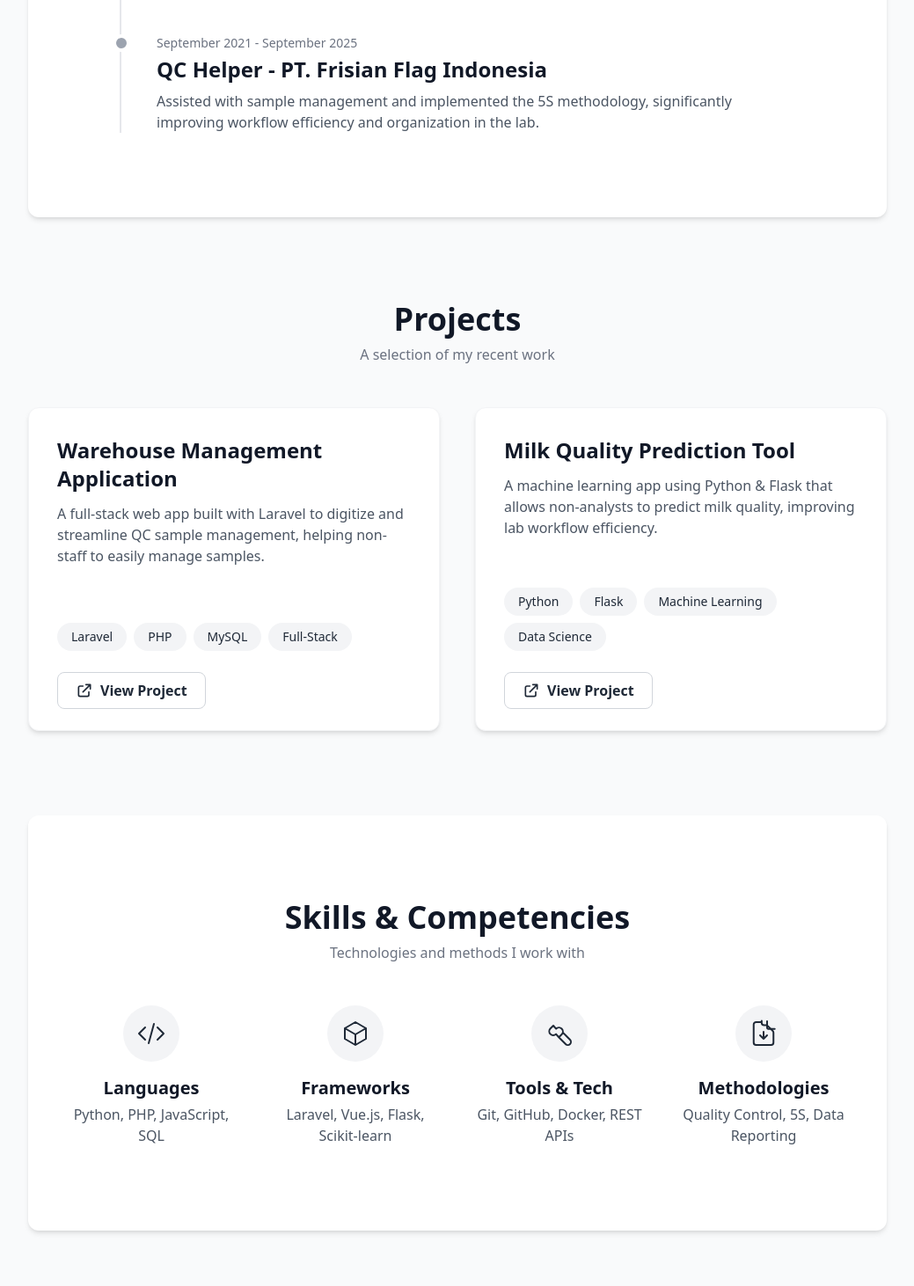
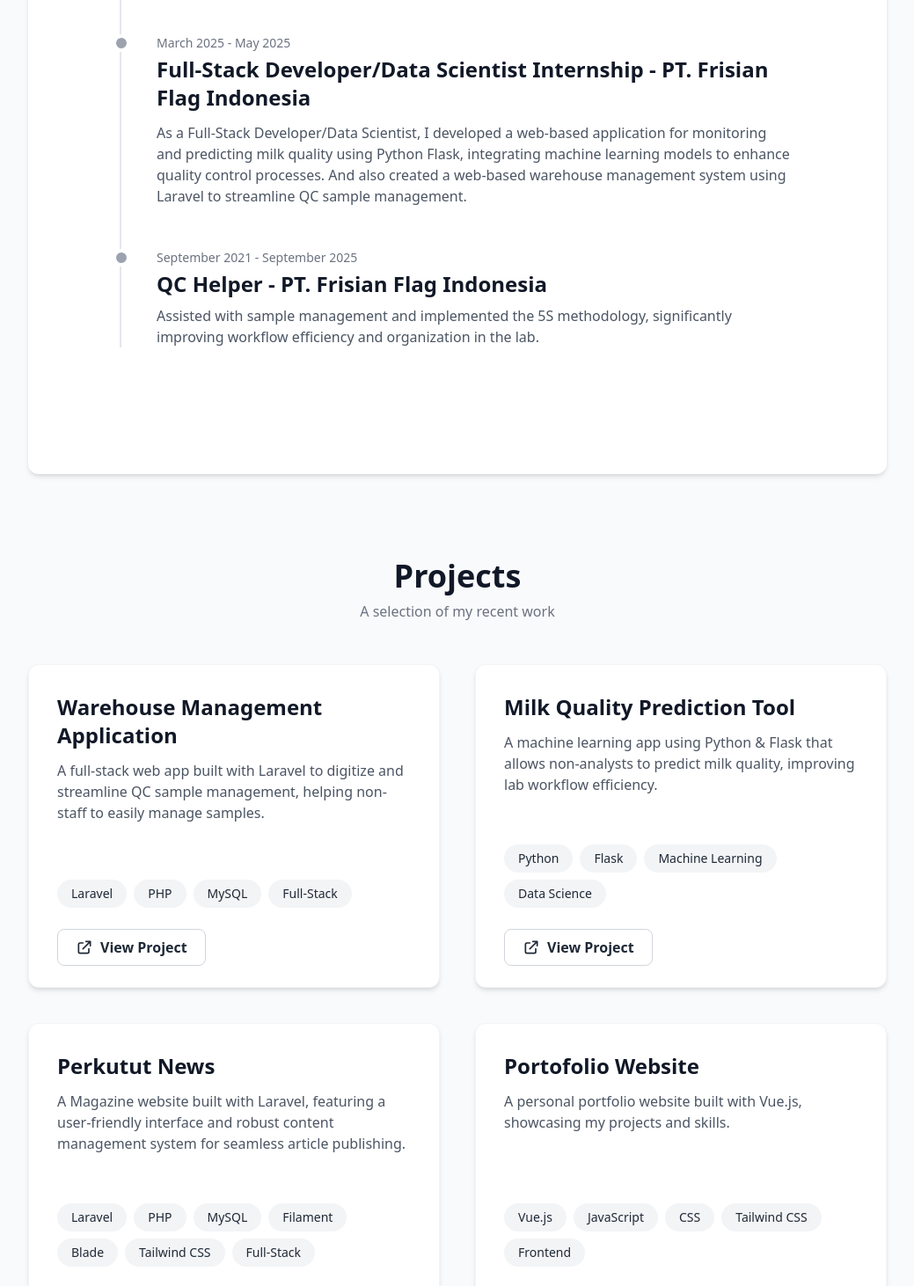
Before and after one commit to kolomonyong/Porto, a Vue app: page / in a window 1280 px wide. Shown: the part 1720-3182 px from the top of the page at 88% size, without its empty margins (120-1159 px from the left). Built offline with nearby package versions, Linux system fonts and the light colour scheme.

Commit message:
new update

```diff
--- a/src/components/Experience.vue
+++ b/src/components/Experience.vue
@@ -26,6 +26,24 @@
         <div
           class="absolute w-5 h-5 bg-gray-400 rounded-full -left-2.5 border-4 border-white"
         ></div>
+        <p class="text-sm font-medium text-gray-500">March 2025 - May 2025</p>
+        <h3 class="text-2xl font-semibold text-gray-900 mt-1">
+          Full-Stack Developer/Data Scientist Internship - PT. Frisian Flag
+          Indonesia
+        </h3>
+        <p class="text-gray-600 mt-3">
+          As a Full-Stack Developer/Data Scientist, I developed a web-based
+          application for monitoring and predicting milk quality using Python
+          Flask, integrating machine learning models to enhance quality control
+          processes. And also created a web-based warehouse management system
+          using Laravel to streamline QC sample management.
+        </p>
+      </div>
+
+      <div class="mb-12 mt-12">
+        <div
+          class="absolute w-5 h-5 bg-gray-400 rounded-full -left-2.5 border-4 border-white"
+        ></div>
         <p class="text-sm font-medium text-gray-500">
           September 2021 - September 2025
         </p>
--- a/src/components/Footer.vue
+++ b/src/components/Footer.vue
@@ -6,7 +6,7 @@
       </p>
       <div class="flex justify-center gap-6 my-4">
         <a
-          href="#"
+          href="www.linkedin.com/in/irfan-fauzan-rahman-b3053a214"
           target="_blank"
           class="hover:text-gray-900 transition-colors"
         >
--- a/src/components/Projects.vue
+++ b/src/components/Projects.vue
@@ -36,5 +36,27 @@ const projects = ref([
     techStack: ["Python", "Flask", "Machine Learning", "Data Science"],
     url: "#", // <-- UPDATE THIS URL
   },
+  {
+    title: "Perkutut News",
+    description:
+      "A Magazine website built with Laravel, featuring a user-friendly interface and robust content management system for seamless article publishing.",
+    techStack: [
+      "Laravel",
+      "PHP",
+      "MySQL",
+      "Filament",
+      "Blade",
+      "Tailwind CSS",
+      "Full-Stack",
+    ],
+    url: "#", // <-- UPDATE THIS URL
+  },
+  {
+    title: "Portofolio Website",
+    description:
+      "A personal portfolio website built with Vue.js, showcasing my projects and skills.",
+    techStack: ["Vue.js", "JavaScript", "CSS", "Tailwind CSS", "Frontend"],
+    url: "#", // <-- UPDATE THIS URL
+  },
 ]);
 </script>
```
Also changed, not shown: irfan-profile.jpg (added).
